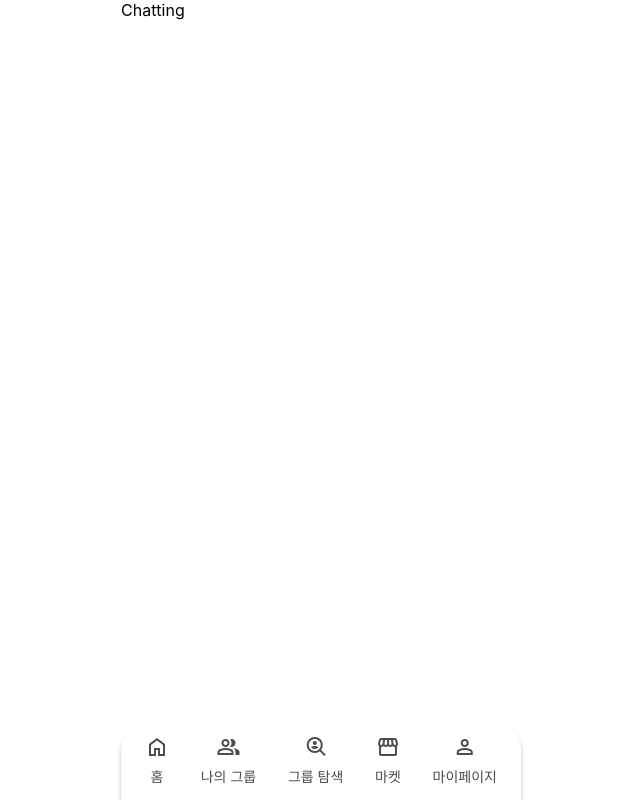
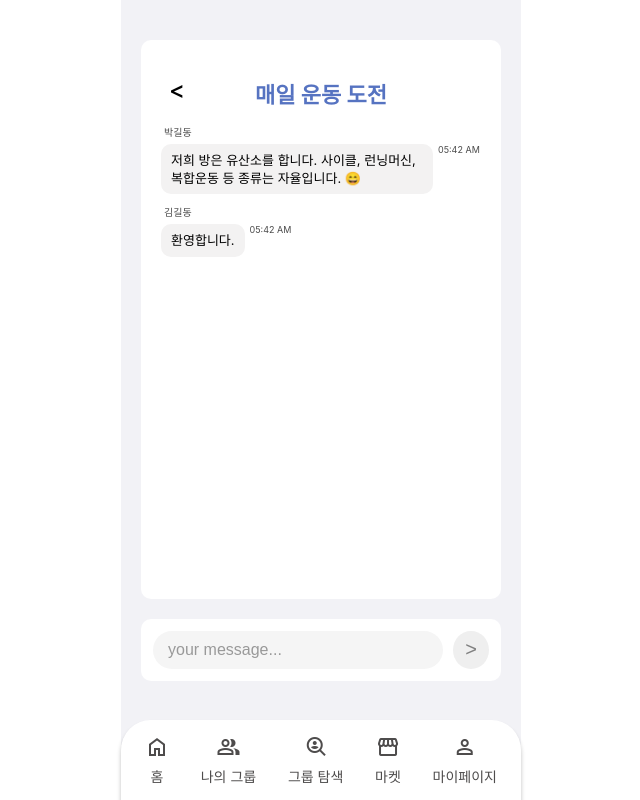
Before and after one commit to kakao-tech-campus-2nd-step3/Team17_FE, a React (Create React App) app: page /chat/1 in a window 1280 px wide. Shown: the whole page, without its empty margins (319-959 px from the left). Built offline with nearby package versions, Linux system fonts and the light colour scheme; no server answers; a web font is replaced by a local one.

Commit message:
feat: chatting 페이지 구현

```diff
--- a/package.json
+++ b/package.json
@@ -5,6 +5,7 @@
   "dependencies": {
     "@emotion/react": "^11.13.3",
     "@emotion/styled": "^11.13.0",
+    "@stomp/stompjs": "^7.0.0",
     "@testing-library/jest-dom": "^5.17.0",
     "@testing-library/react": "^13.4.0",
     "@testing-library/user-event": "^13.5.0",
--- a/src/pages/Chatting.tsx
+++ b/src/pages/Chatting.tsx
@@ -1,8 +1,290 @@
-// prettier-ignore
-const Chatting = () => {
-  return (
-    <div>Chatting</div>
-  )
+import styled from '@emotion/styled';
+import { useNavigate, useParams } from 'react-router-dom';
+import { useState, useEffect, useRef } from 'react';
+import { Client, IMessage } from '@stomp/stompjs';
+import axios from "axios";
+
+export interface ChatMessage {
+  nickname: string;
+  message: string;
+  createAt: string;
+}
+interface MessageProps {
+  isOwn: boolean;
 }
 
-export default Chatting
+const Chatting = () => {
+    const { roomId } = useParams<{ roomId: string }>();
+    const currentUser = { nickname: 'GuestUser' };
+    const [messages, setMessages] = useState<ChatMessage[]>([
+      {
+          nickname: '박길동',
+          message: '저희 방은 유산소를 합니다.\n사이클, 런닝머신, 복합운동 등 종류는 자율입니다. 😄',
+          createAt: new Date().toISOString()
+      },
+      {
+          nickname: '김길동',
+          message: '환영합니다.',
+          createAt: new Date().toISOString()
+      }
+  ]);
+    const [inputMessage, setInputMessage] = useState("");
+    const stompClient = useRef<Client | null>(null);
+    const messagesEndRef = useRef<HTMLDivElement | null>(null);
+    const navigate = useNavigate();
+
+    const handlePrev = () => {
+        navigate(-1);
+    };
+
+    useEffect(() => {
+      const fetchMessages = async () => {
+        try {
+          const response = await axios.get(`http://localhost:3000/chat/${roomId}/messages`);
+          setMessages(response.data.content);
+        } catch (error) {
+          console.error("Failed to fetch chat messages", error);
+        }
+      };
+
+      const connect = () => {
+        const client = new Client({
+          brokerURL: "ws://localhost:3000/ws-stomp",
+          onConnect: () => {
+            console.log('Connected!');
+            stompClient.current?.subscribe(`/sub/cache/${roomId}`, (message: IMessage) => {
+              const newMessage = JSON.parse(message.body) as ChatMessage;
+              setMessages((prevMessages) => [...prevMessages, {...newMessage, createAt: new Date(newMessage.createAt).toLocaleString()}]);
+              scrollToBottom();
+            });
+          },
+        });
+      stompClient.current = client;
+      stompClient.current.activate();
+      };
+
+      fetchMessages();
+      connect();
+      return () => {
+        stompClient.current?.deactivate();
+      };
+    }, [roomId]);
+
+    const scrollToBottom = () => {
+      messagesEndRef.current?.scrollIntoView({ behavior: "smooth" });
+    };
+
+    useEffect(() => {
+      scrollToBottom();
+    }, [messages]);
+
+    // 메시지 발송
+    const sendMessage = () => {
+      /*
+      if (stompClient.current && inputMessage) {
+        stompClient.current.publish({
+          destination: `/pub/cache`,
+          body: JSON.stringify({
+            nickname: currentUser.nickname,
+            message: inputMessage,
+            createdAt: new Date().toISOString()
+          })
+        });
+        setInputMessage("");
+      }
+      */
+      if (inputMessage) {
+        // 모의 데이터를 생성하여 메시지 목록에 추가
+        const newMessage = {
+          nickname: currentUser.nickname,
+          message: inputMessage,
+          createAt: new Date().toISOString()
+        };
+        setMessages((prevMessages) => [...prevMessages, newMessage]);
+        setInputMessage("");
+      }
+    };
+
+  return (
+    <PageWrapper>
+      <PageContainer>
+        <HeaderContainer>
+            <Prev onClick={handlePrev}>{'<'}</Prev>
+            <PageTitle>매일 운동 도전</PageTitle>
+        </HeaderContainer>
+        <div className="messages" style={{ flex: 1, overflow: 'auto' }}>
+  {messages.map((msg) => (
+    <MessageContainer key={msg.nickname + msg.createAt} isOwn={msg.nickname === currentUser.nickname}>
+      <MessageInfo isOwn={msg.nickname === currentUser.nickname}>
+        {msg.nickname}
+      </MessageInfo>
+      <MessageContentContainer isOwn={msg.nickname === currentUser.nickname}>
+        <MessageBubble isOwn={msg.nickname === currentUser.nickname}>
+          {msg.message}
+        </MessageBubble>
+        <TimeStamp isOwn={msg.nickname === currentUser.nickname}>
+          {new Date(msg.createAt).toLocaleTimeString([], { hour: '2-digit', minute: '2-digit' })}
+        </TimeStamp>
+        </MessageContentContainer>
+    </MessageContainer>
+  ))}
+  <div ref={messagesEndRef} />
+    </div>
+      </PageContainer>
+      <InputContainer>
+      <StyledInput
+        type="text"
+        value={inputMessage}
+        onChange={(e) => setInputMessage(e.target.value)}
+        onKeyPress={(e) => {
+          if (e.key === 'Enter' && !e.shiftKey) {
+            sendMessage();
+            e.preventDefault();
+          }
+        }}
+        placeholder="your message..."
+        />
+        <StyledButton onClick={sendMessage}>
+          &gt;
+        </StyledButton>
+      </InputContainer>
+    </PageWrapper>
+  );
+};
+
+
+export default Chatting;
+
+/* Page */
+const PageWrapper = styled.div`
+  display: flex;
+  flex-direction: column;
+  width: 100%;
+  background-color: #F2F2F6;
+  padding : 20px;
+  box-sizing: border-box;
+  height: calc(100vh - 55px);
+  overflow-y: auto;
+  overflow-x: hidden;
+`;
+
+const PageContainer = styled.div`
+  padding: 10px 0px 20px 0px;
+  display: flex;
+  align-items: center;
+  flex-direction: column;
+  background-color: #ffffff;
+  border-radius: 10px;
+  margin: 20px 0px;
+  height : 75%;
+`
+const HeaderContainer = styled.div`
+  display: flex;
+  align-items: center;
+  justify-content: center;
+  position: relative;
+  padding: 5px 0px;
+  width: 90%;
+`
+
+const Prev = styled.div`
+  font-size: 24px;
+  cursor: pointer;
+  font-weight: 500;
+  position: absolute;
+  left: 0;
+  padding-left: 10px;
+  margin-top : 5px;
+`
+
+const PageTitle = styled.p`
+  font-size: 22px;
+  font-weight: bold;
+  text-align: center;
+  margin-bottom: 10px;
+  color : #5673C1;
+`;
+
+/* Chat */
+const MessageContainer = styled.div<MessageProps>`
+  display: flex;
+  flex-direction: column;
+  align-items: ${props => props.isOwn ? 'flex-end' : 'flex-start'};
+  margin-bottom: 10px;
+`
+
+const MessageContentContainer = styled.div<MessageProps>`
+  display: flex;
+  flex-direction: ${props => props.isOwn ? 'row-reverse' : 'row'};
+  align-items: center;
+`;
+
+const MessageBubble = styled.div<MessageProps>`
+  max-width: 70%;
+  padding: 7px 10px;
+  border-radius: 10px;
+  margin-top: 4px;
+  font-size: 13px;
+  line-height: 1.4;
+
+
+  /* Align the message to the right if it's the currentUser's message */
+  background-color: ${props => props.isOwn ? '#EDF1FA' : '#F3F2F2'};
+  margin: ${props => props.isOwn ? '0 20px 0 5px' : '0 5px 0 20px'};
+`
+
+const MessageInfo = styled.div<MessageProps>`
+  font-size: 10px;
+  color: #4A4A4A;
+  text-align: ${props => props.isOwn ? 'right' : 'left'};
+  margin: ${props => props.isOwn ? '0px' : '0px 0px 5px 23px'};
+  display: ${props => props.isOwn ? 'none' : 'block'};
+`
+
+const TimeStamp = styled.span<MessageProps>`
+  font-size: 9px;
+  color: #4A4A4A;
+  align-self: ${props => props.isOwn ? 'flex-end' : 'flex-start'};
+`;
+
+/* Input bar */
+const InputContainer = styled.div`
+  display: flex;
+  justify-content: space-between;
+  padding: 12px 12px;
+  background-color: #FFFFFF;
+  border-radius: 10px;
+  box-sizing: border-box;
+`;
+
+const StyledInput = styled.input`
+  flex: 1;
+  padding: 10px 15px;
+  background-color: #F5F5F5;
+  font-size: 16px;
+  border: none;
+  border-radius: 20px;
+  outline: none;
+  margin-right: 10px;
+
+  &::placeholder {
+    color: #999;
+  }
+`;
+
+const StyledButton = styled.button`
+  padding: 6px 12px;
+  border: none;
+  border-radius: 50%;
+  color: gray;
+  font-size: 20px;
+  cursor: pointer;
+  display: flex;
+  align-items: center;
+  justify-content: center;
+
+  &:hover {
+    background-color: gray;
+    color : white;
+  }
+`;
--- a/src/pages/MyGroup.tsx
+++ b/src/pages/MyGroup.tsx
@@ -1,7 +1,8 @@
 import { useState } from 'react'
+import { useNavigate } from 'react-router-dom'
 import styled from '@emotion/styled'
+import GroupList from '../components/GroupList'
 import searchGroupMock, { Team } from '../mocks/GroupMock'
-import GroupList from '../components/GroupList'
 import Modal from '../components/Modal'
 
 const MyGroup = () => {
@@ -9,6 +10,8 @@ const MyGroup = () => {
   const [isModalOpen, setModalOpen] = useState(false)
   const [isSecondModalOpen, setIsSecondModalOpen] = useState(false)
   const [selectedGroup, setSelectedGroup] = useState<Team | null>(null)
+
+  const navigate = useNavigate()
 
   // 현재 사용자의 닉네임 설정(추후 카카오톡 토큰 정보로 바꾸기)
   const currentUserNickname = 'myName'
@@ -43,7 +46,7 @@ const MyGroup = () => {
   }
 
   const handleMenuClick = (group: Team) => {
-    alert(`${group.teamName} 입장하기`)
+    navigate(`/ranking/${group.Id}`)
   }
 
   const renderGroups = () => {
```
Also changed, not shown: src/mocks/GroupMock.ts (+13 -13 lines), src/components/GroupList.tsx (line endings or trailing spaces), 1 other file (tests, documents, lock files or other folders).
